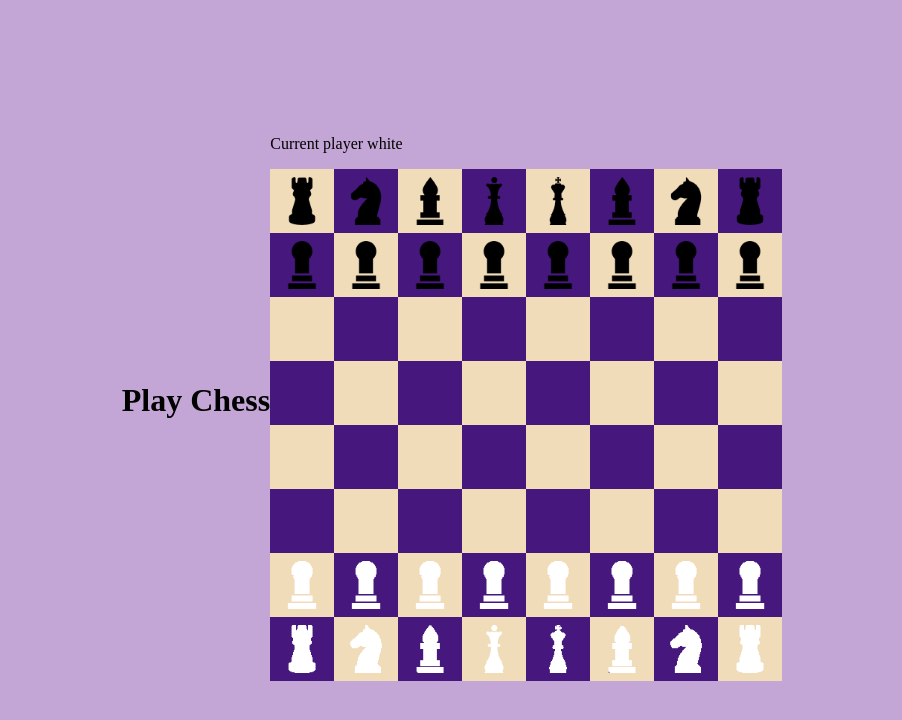
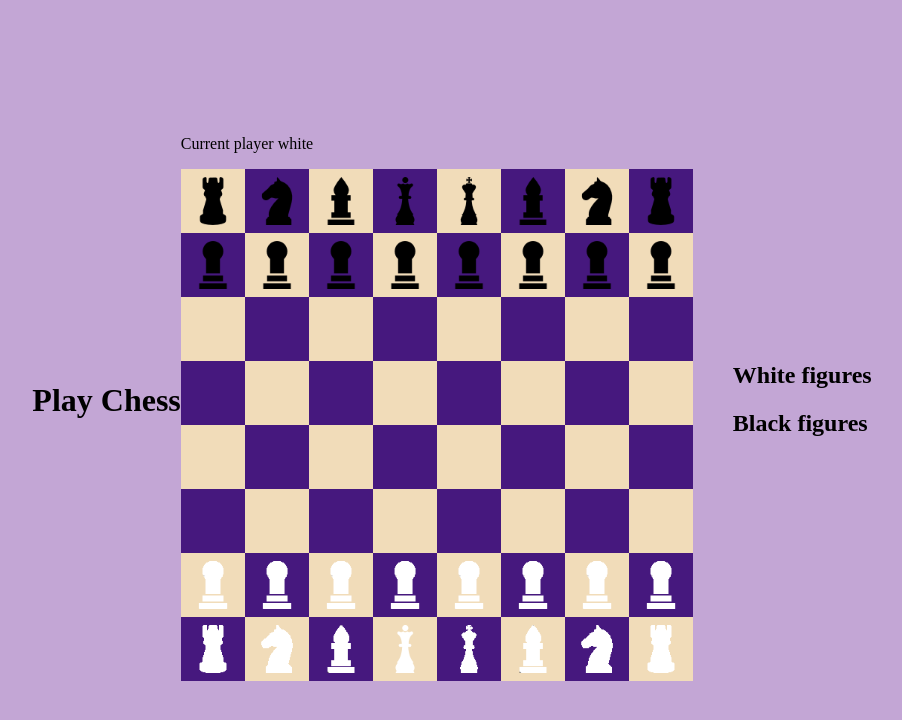
Before and after one commit to IVKrylova/chess, a React (Create React App) app: page / in a window 1280 px wide. Shown: the top 720 px of the page, without its empty margins (188-1090 px from the left). Built offline with nearby package versions, Linux system fonts and the light colour scheme.

Commit message:
feat: add a list of lost figures

```diff
--- a/src/components/App/App.tsx
+++ b/src/components/App/App.tsx
@@ -3,6 +3,7 @@ import { BoardClass } from '../../models/BoardClass';
 import { Colors } from '../../models/Colors';
 import { PlayerClass } from '../../models/PlayerClass';
 import Board from '../Board/Board';
+import LostFigures from '../LostFigures/LostFigures';
 import './App.css';
 
 const App = () => {
@@ -37,6 +38,16 @@ const App = () => {
         currentPlayer={currentPlayer}
         swapPlayer={swapPlayer}
       />
+      <ul className='block-lost-figures'>
+        <LostFigures
+          title='White figures'
+          figures={board.lostWhiteFigures}
+        />
+        <LostFigures
+          title='Black figures'
+          figures={board.lostBlackFigures}
+        />
+      </ul>
     </div>
   );
 }
--- /dev/null
+++ b/src/components/LostFigures/LostFigures.tsx
@@ -0,0 +1,28 @@
+import { FC } from 'react';
+import { Figure } from '../../models/figures/Figure';
+import './LostFigures.css';
+
+interface LostFiguresProps {
+  title: string,
+  figures: Figure[],
+}
+
+const LostFigures: FC<LostFiguresProps> = ({ title, figures }) => {
+  return (
+    <div className='lost-figures'>
+      <h2 className='lost-figures__title'>{title}</h2>
+      <ul className='lost-figures__list'>
+        {figures.map(figure => {
+          return (
+            <li className='lost-figure' key={figure.id}>
+              <p className='lost-figure__name'>{figure.name}</p>
+              {figure.logo && <img src={figure.logo} className='lost-figure__img' alt={`figure ${figure.name}`} />}
+            </li>
+          );
+        })}
+      </ul>
+    </div>
+  );
+}
+
+export default LostFigures;
--- a/src/models/BoardClass.ts
+++ b/src/models/BoardClass.ts
@@ -6,9 +6,12 @@ import { Knight } from './figures/Knight';
 import { Pawn } from './figures/Pawn';
 import { Queen } from './figures/Queen';
 import { Rook } from './figures/Rook';
+import { Figure } from './figures/Figure';
 
 export class BoardClass {
   cells: CellClass[][] = [];
+  lostWhiteFigures: Figure[] = [];
+  lostBlackFigures: Figure[] = [];
 
   public initCells() {
     for (let i = 0; i < 8; i++) {
@@ -92,6 +95,8 @@ export class BoardClass {
   public getCopyBoard(): BoardClass {
     const newBoard = new BoardClass();
     newBoard.cells = this.cells;
+    newBoard.lostWhiteFigures = this.lostWhiteFigures;
+    newBoard.lostBlackFigures = this.lostBlackFigures;
 
     return newBoard;
   }
--- a/src/models/CellClass.ts
+++ b/src/models/CellClass.ts
@@ -76,9 +76,16 @@ export class CellClass {
     this.figure.cell = this;
   }
 
+  addLostFigure(figure: Figure) {
+    figure.color === Colors.WHITE
+      ? this.board.lostWhiteFigures.push(figure)
+      : this.board.lostBlackFigures.push(figure);
+  }
+
   moveFigure(target: CellClass) {
     if (this.figure && this.figure?.canMove(target)) {
       this.figure.moveFigure(target);
+      if (target.figure) this.addLostFigure(target.figure);
       target.setFigure(this.figure);
       this.figure = null;
     }
```
Also changed, not shown: src/components/LostFigures/LostFigures.css (added).
